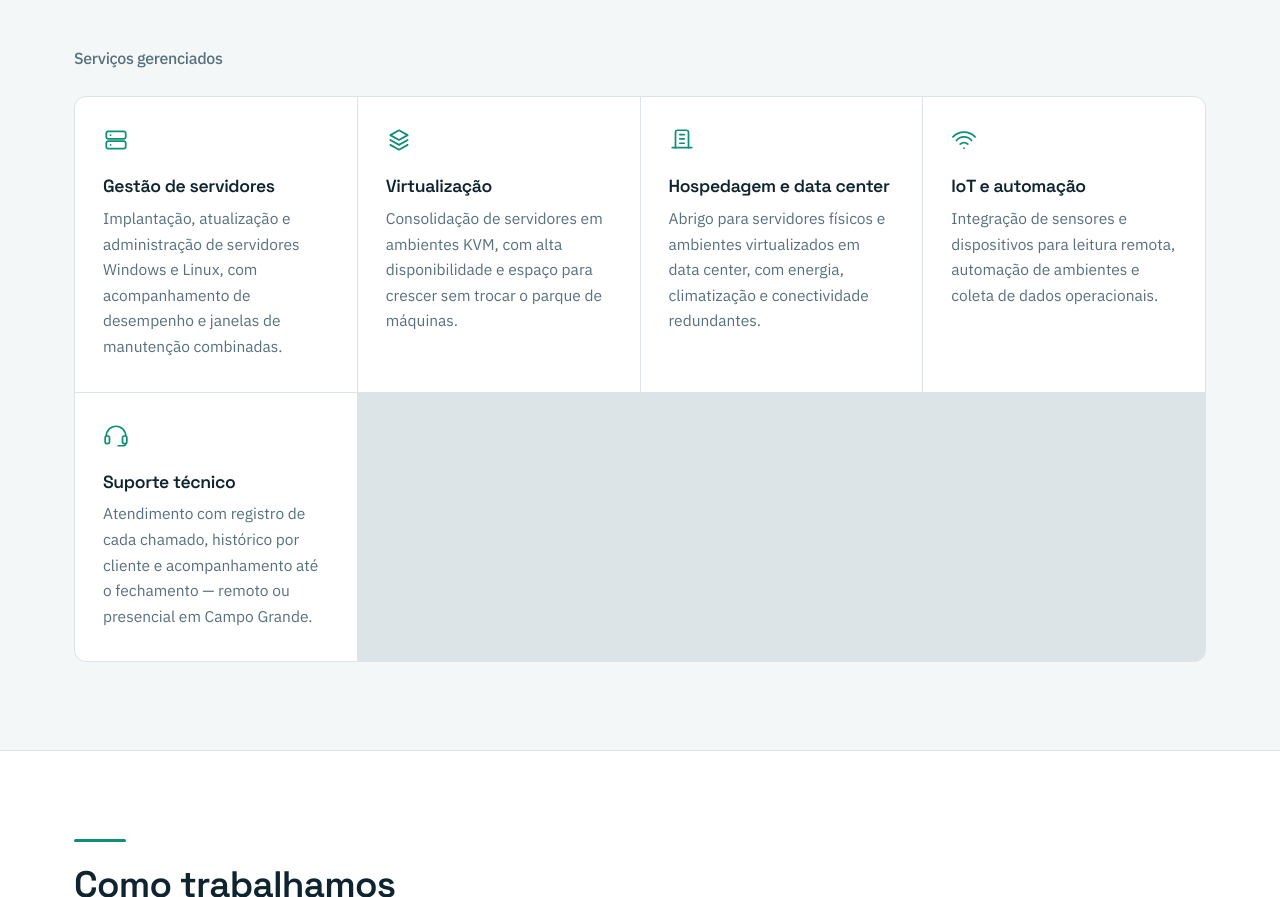
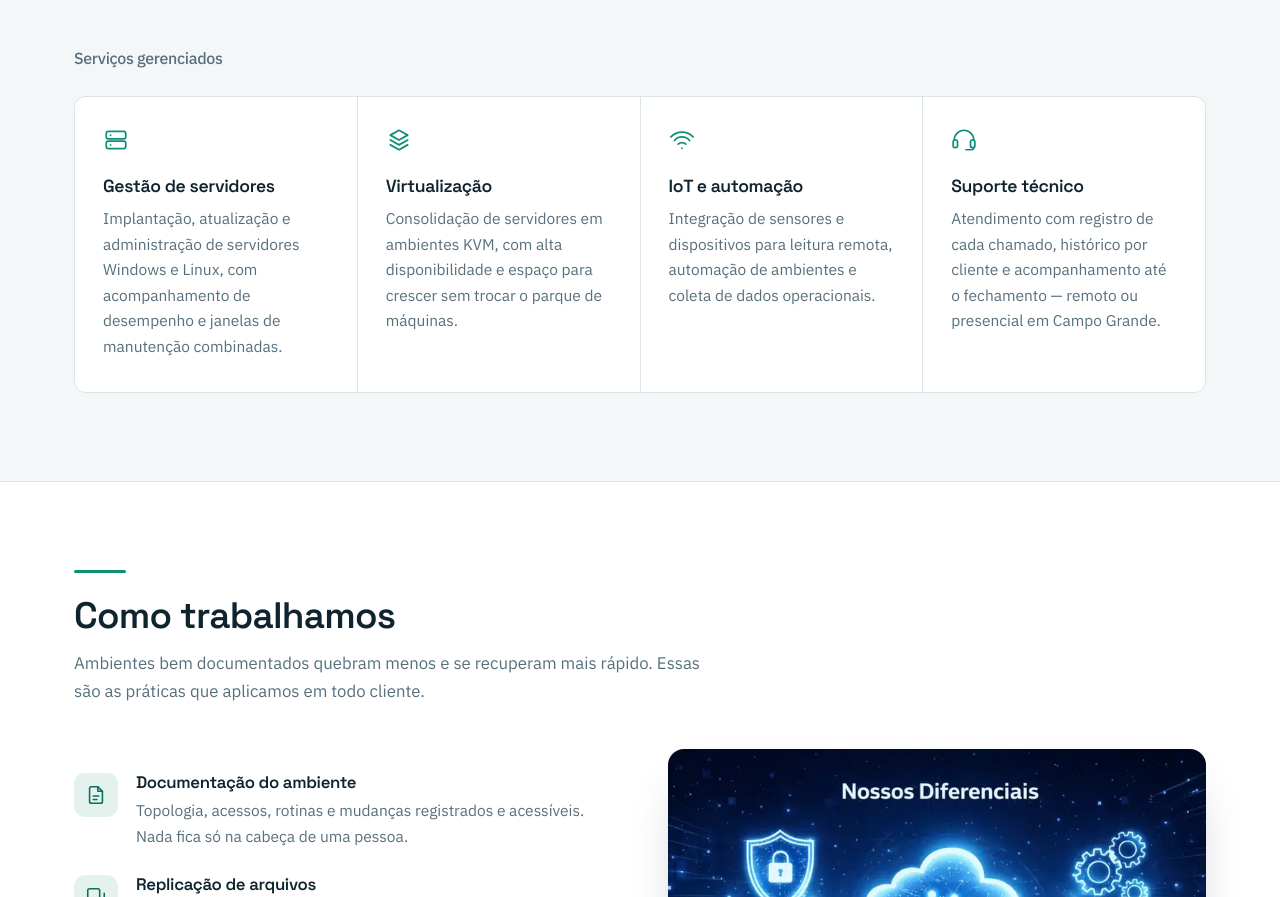
Before and after one commit to rodrigo-ihub/home_ihub, a plain HTML site: page index.html in a window 1280 px wide. Shown: the part 1968-2865 px from the top of the page. Drawn offline with Linux system fonts and the light colour scheme.

Commit message:
Add files via upload
Remocao card data center

```diff
--- a/index.html
+++ b/index.html
@@ -399,11 +399,6 @@ ihubAuth.<span class="s">login</span>({<br>
           <p>Consolidação de servidores em ambientes KVM, com alta disponibilidade e espaço para crescer sem trocar o parque de máquinas.</p>
         </div>
         <div class="svc">
-          <div class="ic"><svg width="26" height="26" viewBox="0 0 24 24" fill="none" stroke="currentColor" stroke-width="1.6" stroke-linecap="round" stroke-linejoin="round"><path d="M6 19V5a2 2 0 0 1 2-2h8a2 2 0 0 1 2 2v14"/><path d="M3 19h18"/><path d="M10 7h4M10 11h4M10 15h4"/></svg></div>
-          <h3>Hospedagem e data center</h3>
-          <p>Abrigo para servidores físicos e ambientes virtualizados em data center, com energia, climatização e conectividade redundantes.</p>
-        </div>
-        <div class="svc">
           <div class="ic"><svg width="26" height="26" viewBox="0 0 24 24" fill="none" stroke="currentColor" stroke-width="1.6" stroke-linecap="round" stroke-linejoin="round"><path d="M5 12.5a9 9 0 0 1 14 0"/><path d="M8.5 15.8a5 5 0 0 1 7 0"/><path d="M12 19.5h.01"/><path d="M1.8 9.2a14 14 0 0 1 20.4 0"/></svg></div>
           <h3>IoT e automação</h3>
           <p>Integração de sensores e dispositivos para leitura remota, automação de ambientes e coleta de dados operacionais.</p>
```
